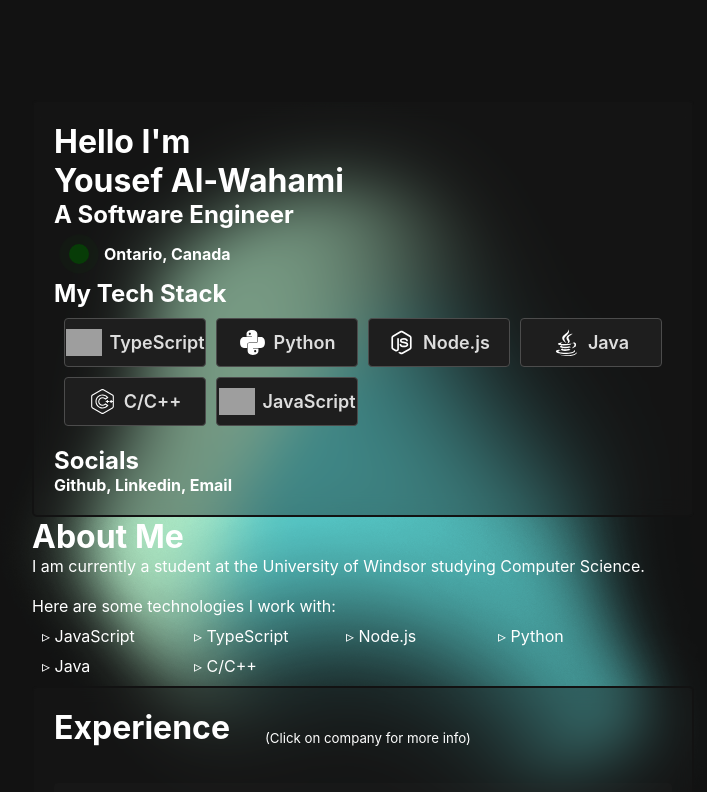
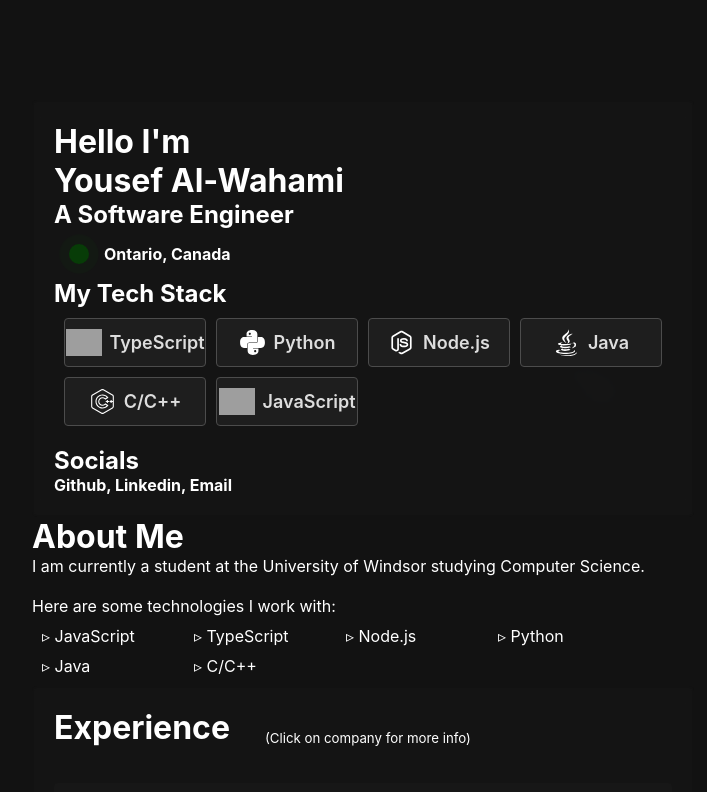
Before and after one commit to wahamiyousef/wahamiyousef.github.io, a React (Create React App) app: page / in a window 1280 px wide. Shown: the top 792 px of the page, without its empty margins (277-984 px from the left). Built offline with nearby package versions, Linux system fonts and the light colour scheme; grey boxes are pictures that could not be loaded.

Commit message:
Update App.js

```diff
--- a/src/App.js
+++ b/src/App.js
@@ -38,7 +38,9 @@
             animationDuration: '10s'
           }}
         ></span>
-        <img src={Blob} style={{height: '800px'}}/>
+        {/* <img src={Blob} style={{height: '800px'}}/>
+        #98a869 sage green
+        013f26 dark green*/}
       </div>
       <div>
         <div id='home' className='card'>
```
